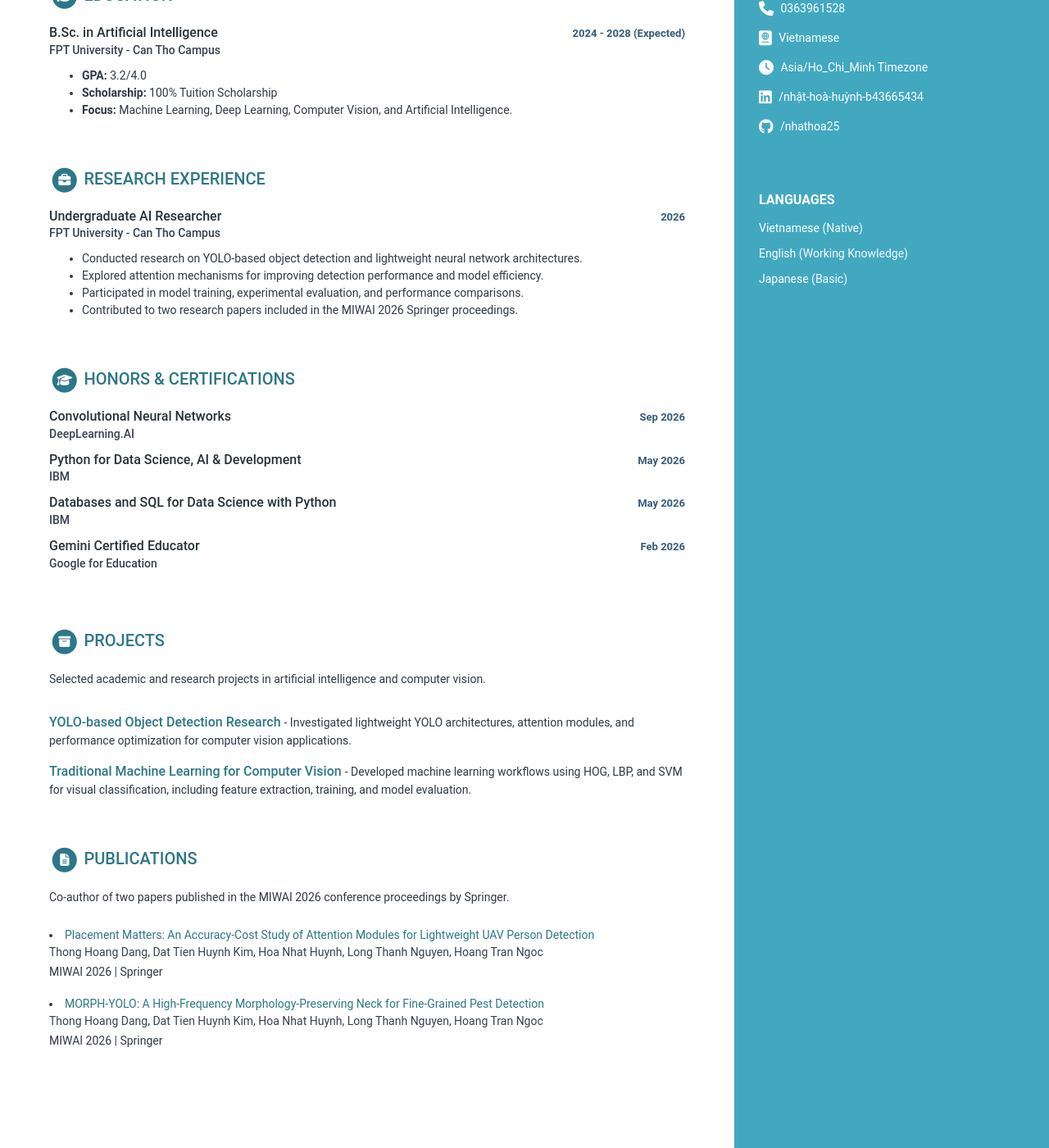
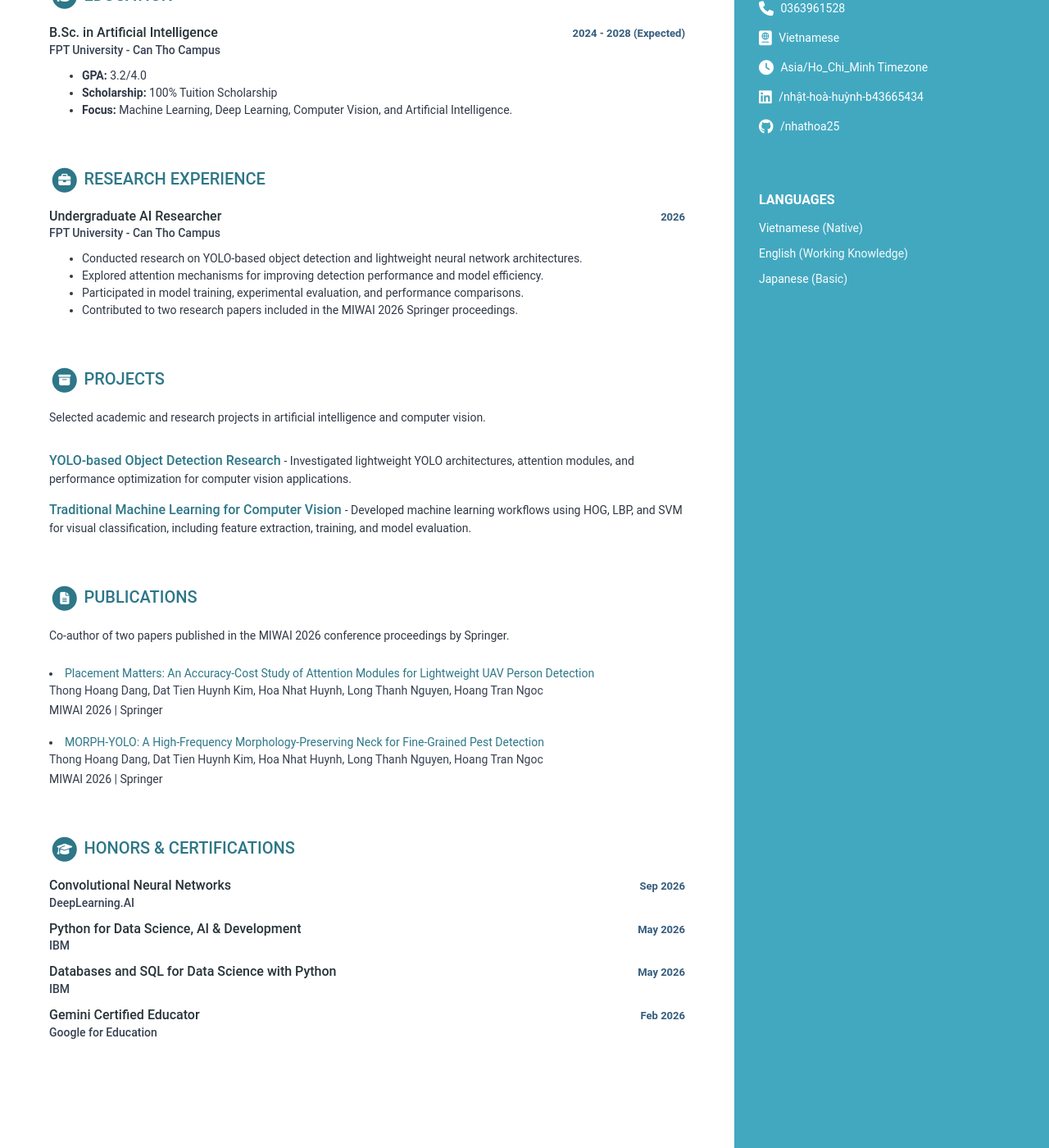
Before and after one commit to nhathoa25/CV, a Jekyll site: the page built from print.html, in a window 1280 px wide and 1400 px high, scrolled down 314 px. Shown: the whole window at 82% size. Built offline with Jekyll 4.4.1, drawn with Linux system fonts in a browser that asks for light colours; nearby versions of some CDN libraries; library files that are not in the unit come from our copies; part of the change alters nothing that is shown.

```diff
--- a/print.html
+++ b/print.html
@@ -12,13 +12,13 @@ permalink: /print
 
 {% include experiences.html %}
 
+{% include projects.html %}
+
+{% include publications.html %}
+
 {% include certifications.html %}
 
-{% include projects.html %}
-
 {% include oss-contributions.html %}
-
-{% include publications.html %}
 
 {% include recommendations.html %}
 
```
